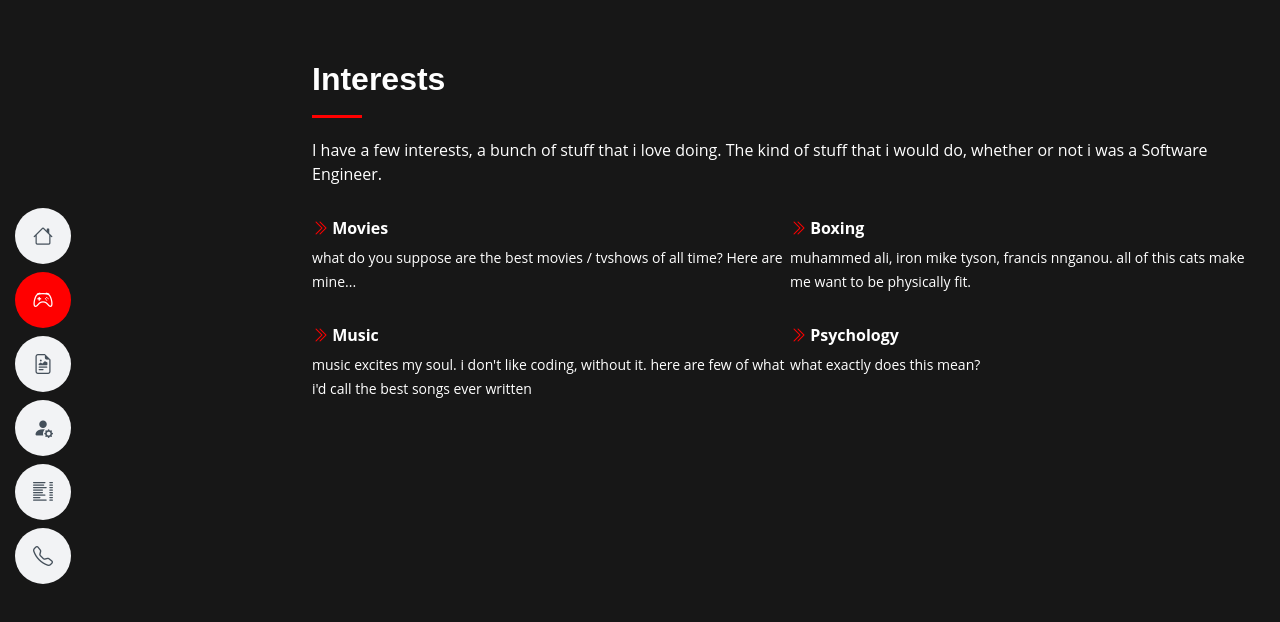
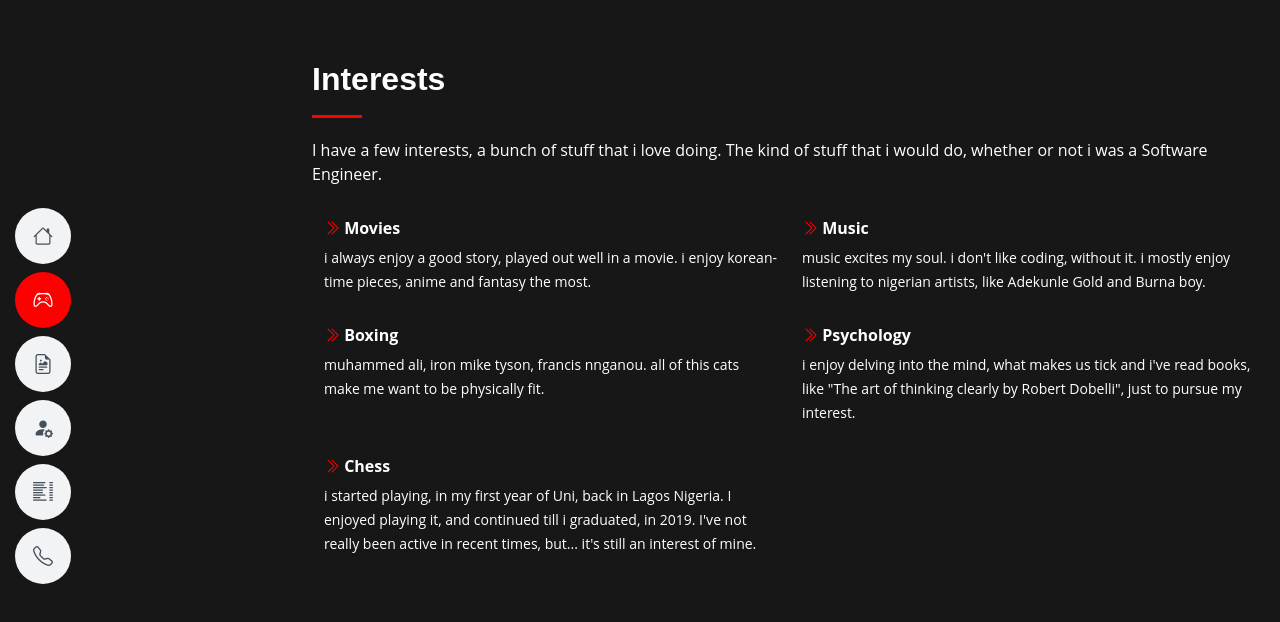
Before and after one commit to solzycoded/thesolomonfidelis, a React (Vite) app: page /interests in a window 1280 px wide. Shown: the top 622 px of the page. Built offline with nearby package versions, Linux system fonts and the light colour scheme.

Commit message:
finished working on interests

```diff
--- a/src/assets/js/skills.js
+++ b/src/assets/js/skills.js
@@ -1,33 +1,9 @@
+(function() {
+    "use strict";
 
-// (function() {
-//     "use strict";
+    const displaySkillLevel = () => {
+        const progressBars = document.querySelector(".progress-bar");
 
-//     /**
-//      * Easy selector helper function
-//      */
-//     const select = (el, all = false) => {
-//         el = el.trim()
-//         if (all) {
-//             return [...document.querySelectorAll(el)]
-//         } else {
-//             return document.querySelector(el)
-//         }
-//     }
 
-//     /**
-//      * Skills animation
-//      */
-//     let skilsContent = select('.skills-content');
-//     if (skilsContent) {
-//       new Waypoint({
-//         element: skilsContent,
-//         offset: '80%',
-//         handler: function(direction) {
-//           let progress = select('.progress .progress-bar', true);
-//           progress.forEach((el) => {
-//             el.style.width = el.getAttribute('aria-valuenow') + '%'
-//           });
-//         }
-//       })
-//     }
-//   })()
+    }
+})()
--- /dev/null
+++ b/src/components/Interests/Item.jsx
@@ -0,0 +1,23 @@
+import PropTypes from "prop-types"
+
+function InterestItem({ interest }){
+    return (
+        <>
+            <div className="col-12 col-md-6">
+                <div className="interest-item">
+                    <div className="interest-item-title">
+                        <i className="bi bi-chevron-double-right interest-item-icon"></i> <strong>{ interest.name }</strong>
+                    </div>
+
+                    <div><small>{ interest.about }</small></div>
+                </div>
+            </div>
+        </>
+    )
+}
+
+InterestItem.propTypes = {
+    interest: PropTypes.object.isRequired
+}
+
+export default InterestItem;
--- /dev/null
+++ b/src/components/Interests/Section.jsx
@@ -0,0 +1,23 @@
+import InterestItem from "./Item";
+
+import data from "../../util/data"
+
+function InterestSection(){
+    const interests = data.interests();
+
+    return (
+        <>
+            <div className="container-fluid content"  data-aos="fade-left">
+                <div className="row">
+                    {
+                        interests.map((value, i) => {
+                            return <InterestItem interest={ value } key={ i } />
+                        })
+                    }
+                </div>
+            </div>
+        </>
+    )
+}
+
+export default InterestSection;
--- a/src/pages/Interests.jsx
+++ b/src/pages/Interests.jsx
@@ -1,3 +1,5 @@
+import InterestSection from "../components/Interests/Section";
+
 import "../assets/css/interests.css"
 
 function Interests(){
@@ -11,44 +13,7 @@ function Interests(){
                         <p>I have a few interests, a bunch of stuff that i love doing. The kind of stuff that i would do, whether or not i was a Software Engineer.</p>
                     </div>
 
-                    <div className="container-fluid content"  data-aos="fade-left">
-                        <div className="row">
-                            <div className="col-lg-6 ps-0 pe-0">
-                                <div>
-                                    <div className="interest-item">
-                                        <div className="interest-item-title">
-                                            <i className="bi bi-chevron-double-right interest-item-icon"></i> <strong>Movies</strong>
-                                        </div>
-
-                                        <div><small>what do you suppose are the best movies / tvshows of all time? Here are mine...</small></div>
-                                    </div>
-                                    <div className="interest-item">
-                                        <div className="interest-item-title">
-                                            <i className="bi bi-chevron-double-right interest-item-icon"></i> <strong>Music</strong>
-                                        </div>
-                                        <div><small>music excites my soul. i don't like coding, without it. here are few of what i'd call the best songs ever written</small></div>
-                                    </div>
-                                </div>
-                            </div>
-                            <div className="col-lg-6 ps-0 pe-0">
-                                <div>
-                                    <div className="interest-item">
-                                        <div className="interest-item-title">
-                                            <i className="bi bi-chevron-double-right interest-item-icon"></i> <strong>Boxing</strong>
-                                        </div>
-                                        <div><small>muhammed ali, iron mike tyson, francis nnganou. all of this cats make me want to be physically fit.</small></div>
-                                    </div>
-                                    <div className="interest-item">
-                                        <div className="interest-item-title">
-                                            <i className="bi bi-chevron-double-right interest-item-icon"></i> <strong>Psychology</strong>
-                                        </div>
-                                        <div><small>what exactly does this mean?</small></div>
-                                    </div>
-                                </div>
-                            </div>
-                        </div>
-                    </div>
-
+                    <InterestSection />
                 </div>
             </section>
         </>
--- a/src/util/data.js
+++ b/src/util/data.js
@@ -75,7 +75,20 @@ const portfolio = () => {
     return portfolioDetails;
 }
 
+const interests = () => {
+    let data = [
+        {name: "Movies", about: "i always enjoy a good story, played out well in a movie. i enjoy korean-time pieces, anime and fantasy the most."},
+        {name: "Music", about: "music excites my soul. i don't like coding, without it. i mostly enjoy listening to nigerian artists, like Adekunle Gold and Burna boy."},
+        {name: "Boxing", about: "muhammed ali, iron mike tyson, francis nnganou. all of this cats make me want to be physically fit."},
+        {name: "Psychology", about: "i enjoy delving into the mind, what makes us tick and i've read books, like \"The art of thinking clearly by Robert Dobelli\", just to pursue my interest."},
+        {name: "Chess", about: "i started playing, in my first year of Uni, back in Lagos Nigeria. I enjoyed playing it, and continued till i graduated, in 2019. I've not really been active in recent times, but... it's still an interest of mine."},
+    ]
+
+    return data;
+}
+
 export default {
     portfolio,
     skills,
+    interests,
 }
```
Also changed, not shown: src/components/Skills/Item.jsx (line endings or trailing spaces), 1 other file (tests, documents, lock files or other folders).
